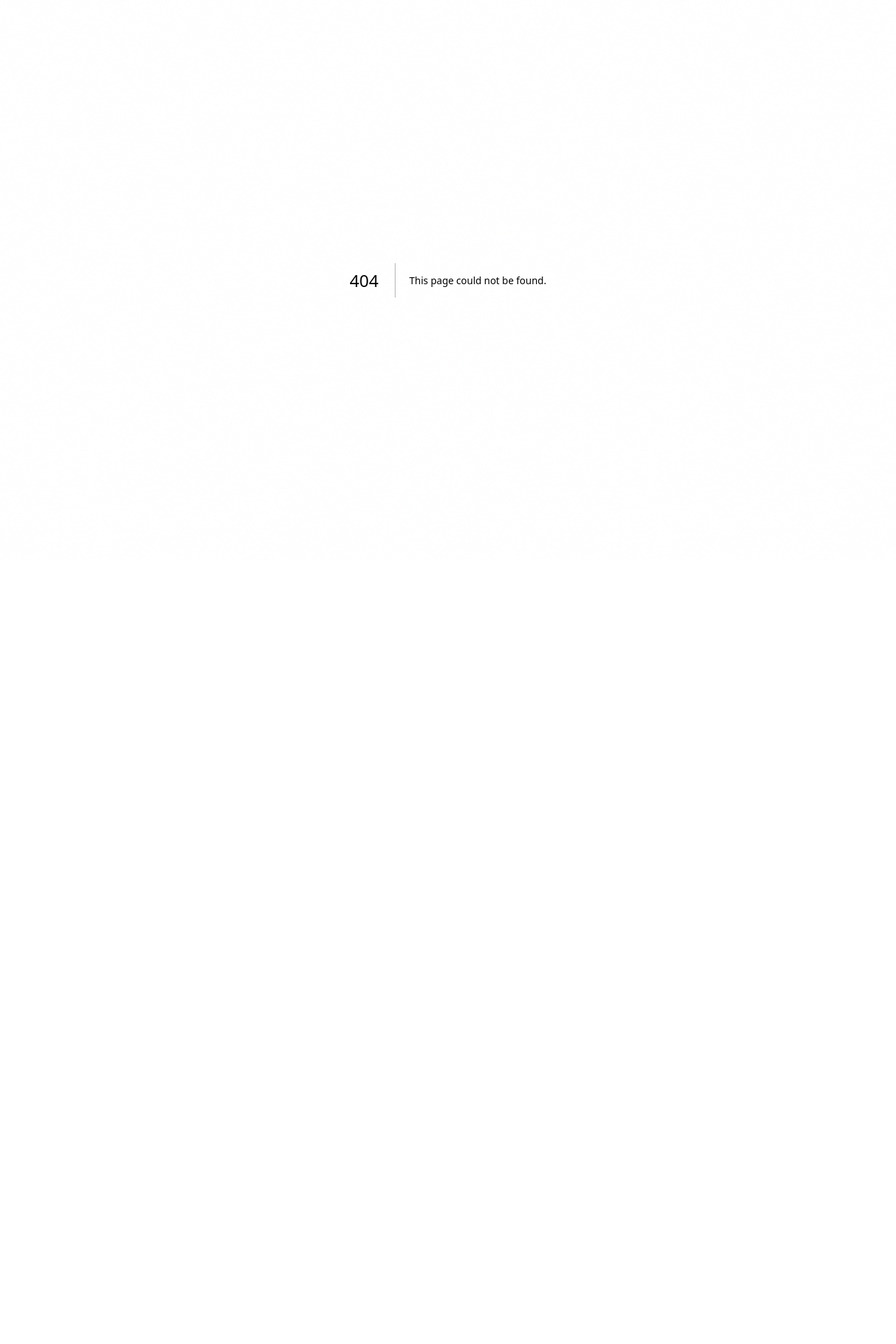
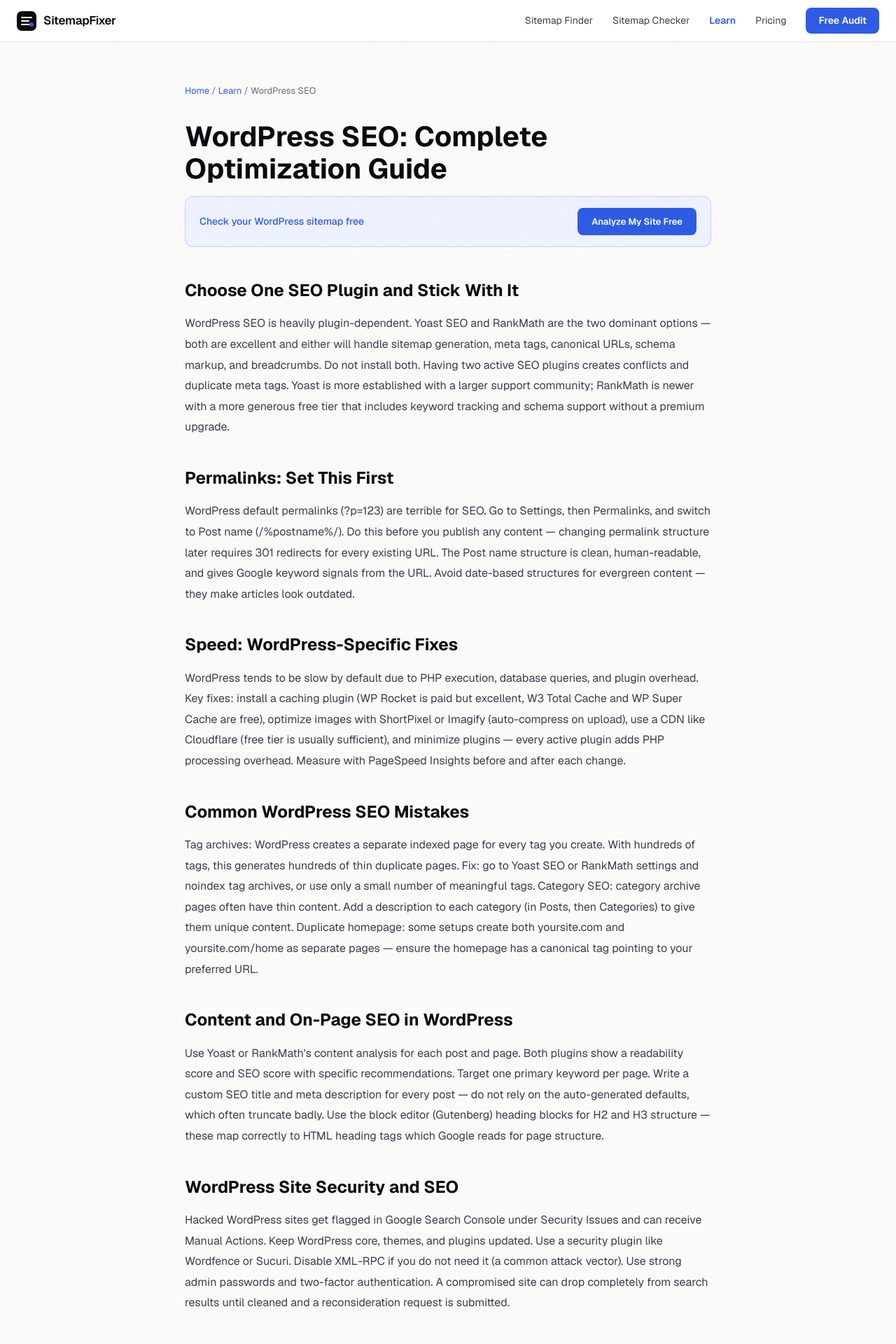
Before and after one commit to Watermelon-Coctail-Bar/sitemap-fixer, a Next.js app: page /learn/wordpress-seo in a window 1280 px wide. Before the commit this address had no page. Shown: the top 1920 px of the page at 70% size. Before the commit the page ends 800 px from the top, so only its background shows below. Built offline with nearby package versions, Linux system fonts and the light colour scheme.

Commit message:
Create page.tsx

```diff
--- /dev/null
+++ b/src/app/learn/wordpress-seo/page.tsx
@@ -0,0 +1,43 @@
+import type { Metadata } from 'next';
+export const metadata: Metadata = {
+  title: 'WordPress SEO: Complete Optimization Guide for 2025 | SitemapFixer',
+  description: "Everything you need to optimize a WordPress site for SEO — the right plugins, permalink structure, image optimization, speed, and common mistakes to avoid.",
+  alternates: { canonical: 'https://sitemapfixer.com/learn/wordpress-seo' },
+};
+const sections = [
+  { h: "Choose One SEO Plugin and Stick With It", d: "WordPress SEO is heavily plugin-dependent. Yoast SEO and RankMath are the two dominant options — both are excellent and either will handle sitemap generation, meta tags, canonical URLs, schema markup, and breadcrumbs. Do not install both. Having two active SEO plugins creates conflicts and duplicate meta tags. Yoast is more established with a larger support community; RankMath is newer with a more generous free tier that includes keyword tracking and schema support without a premium upgrade." },
+  { h: "Permalinks: Set This First", d: "WordPress default permalinks (?p=123) are terrible for SEO. Go to Settings, then Permalinks, and switch to Post name (/%postname%/). Do this before you publish any content — changing permalink structure later requires 301 redirects for every existing URL. The Post name structure is clean, human-readable, and gives Google keyword signals from the URL. Avoid date-based structures for evergreen content — they make articles look outdated." },
+  { h: "Speed: WordPress-Specific Fixes", d: "WordPress tends to be slow by default due to PHP execution, database queries, and plugin overhead. Key fixes: install a caching plugin (WP Rocket is paid but excellent, W3 Total Cache and WP Super Cache are free), optimize images with ShortPixel or Imagify (auto-compress on upload), use a CDN like Cloudflare (free tier is usually sufficient), and minimize plugins — every active plugin adds PHP processing overhead. Measure with PageSpeed Insights before and after each change." },
+  { h: "Common WordPress SEO Mistakes", d: "Tag archives: WordPress creates a separate indexed page for every tag you create. With hundreds of tags, this generates hundreds of thin duplicate pages. Fix: go to Yoast SEO or RankMath settings and noindex tag archives, or use only a small number of meaningful tags. Category SEO: category archive pages often have thin content. Add a description to each category (in Posts, then Categories) to give them unique content. Duplicate homepage: some setups create both yoursite.com and yoursite.com/home as separate pages — ensure the homepage has a canonical tag pointing to your preferred URL." },
+  { h: "Content and On-Page SEO in WordPress", d: "Use Yoast or RankMath's content analysis for each post and page. Both plugins show a readability score and SEO score with specific recommendations. Target one primary keyword per page. Write a custom SEO title and meta description for every post — do not rely on the auto-generated defaults, which often truncate badly. Use the block editor (Gutenberg) heading blocks for H2 and H3 structure — these map correctly to HTML heading tags which Google reads for page structure." },
+  { h: "WordPress Site Security and SEO", d: "Hacked WordPress sites get flagged in Google Search Console under Security Issues and can receive Manual Actions. Keep WordPress core, themes, and plugins updated. Use a security plugin like Wordfence or Sucuri. Disable XML-RPC if you do not need it (a common attack vector). Use strong admin passwords and two-factor authentication. A compromised site can drop completely from search results until cleaned and a reconsideration request is submitted." },
+];
+export default function Page() {
+  return (
+    <div style={{ maxWidth: 800, margin: '0 auto', padding: '60px 24px' }}>
+      <nav style={{ fontSize: 13, color: '#6b6b7d', marginBottom: 32 }}>
+        <a href="/" style={{ color: '#2d5be3', textDecoration: 'none' }}>Home</a>{' / '}
+        <a href="/learn" style={{ color: '#2d5be3', textDecoration: 'none' }}>Learn</a>{' / '}
+        <span>WordPress SEO</span>
+      </nav>
+      <h1 style={{ fontSize: 40, fontWeight: 700, color: '#0a0a0f', marginBottom: 16, lineHeight: 1.15 }}>WordPress SEO: Complete Optimization Guide</h1>
+      <div style={{ background: '#eef1ff', border: '1px solid rgba(45,91,227,0.2)', borderRadius: 12, padding: '16px 20px', marginBottom: 40, display: 'flex', alignItems: 'center', justifyContent: 'space-between', gap: 16 }}>
+        <span style={{ fontSize: 14, color: '#2d5be3', fontWeight: 500 }}>Check your WordPress sitemap free</span>
+        <a href="/" style={{ background: '#2d5be3', color: 'white', padding: '10px 20px', borderRadius: 8, textDecoration: 'none', fontWeight: 600, fontSize: 13 }}>Analyze My Site Free</a>
+      </div>
+      <div style={{ fontSize: 16, color: '#3d3d4f', lineHeight: 1.85 }}>
+        {sections.map(({ h, d }) => (
+          <div key={h} style={{ marginBottom: 36 }}>
+            <h2 style={{ fontSize: 24, fontWeight: 700, color: '#0a0a0f', marginBottom: 10 }}>{h}</h2>
+            <p style={{ margin: 0 }}>{d}</p>
+          </div>
+        ))}
+      </div>
+      <div style={{ background: '#0a0a0f', borderRadius: 12, padding: '32px', textAlign: 'center', marginTop: 56 }}>
+        <div style={{ fontSize: 20, fontWeight: 700, color: 'white', marginBottom: 8 }}>Analyze your WordPress sitemap</div>
+        <div style={{ color: '#9999aa', marginBottom: 20, fontSize: 14 }}>Free — checks all URLs in 60 seconds</div>
+        <a href="/" style={{ background: 'white', color: '#0a0a0f', padding: '14px 28px', borderRadius: 8, textDecoration: 'none', fontWeight: 700 }}>Analyze My Site Free</a>
+      </div>
+    </div>
+  );
+}
```
